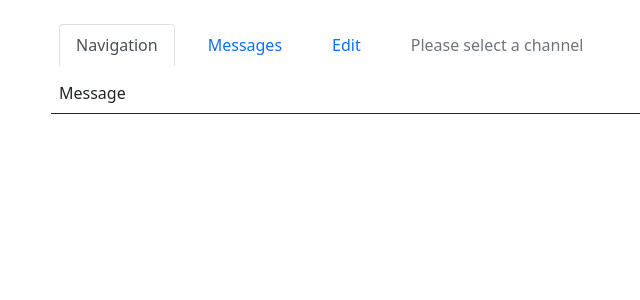
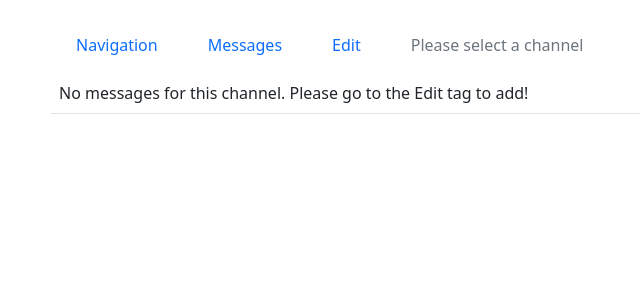
Before and after one commit to KimjManansala/alpha_sense_messaging_board, a React (Create React App) app in the folder client/: page /message_section in a window 1280 px wide. Shown: the top 300 px of the page, without its empty margins (31-671 px from the left). Built offline with nearby package versions, Linux system fonts and the light colour scheme.

Commit message:
updated rendering between pages

```diff
--- a/client/src/NavbarMessagingBoard.jsx
+++ b/client/src/NavbarMessagingBoard.jsx
@@ -22,7 +22,7 @@ function NavbarMessagingBoard() {
                 className="m-2"
                 onClick={() => {handleUpdatePage('channel_section')}}
             >
-                <NavLink active={!currentPage || currentPage === 'channel_section'}>
+                <NavLink active={currentPage === 'channel_section'}>
                     Navigation
                 </NavLink>
             </NavItem>
--- a/client/src/views/MessageBoard/Channel.jsx
+++ b/client/src/views/MessageBoard/Channel.jsx
@@ -3,6 +3,7 @@ import PropTypes from 'prop-types';
 import {useDispatch} from "react-redux";
 import {handleGetChannelsMessage, handleUpdateCurrentPage} from "./action";
 import {useHistory} from "react-router-dom";
+import {actionTypes} from "../../reducers";
 
 Channel.propTypes = {
     channel: PropTypes.shape({
@@ -16,10 +17,12 @@ function Channel({
  }) {
     const dispatch = useDispatch();
     const history = useHistory();
+    const handlePageUpdate = () => {
+        history.push('/message_section');
+        dispatch(handleUpdateCurrentPage('message_section'));
+    }
     const handleOnClick = () => {
-        dispatch(handleGetChannelsMessage(channel))
-        dispatch(handleUpdateCurrentPage('message_section'))
-        history.push('/message_section')
+        dispatch(handleGetChannelsMessage(channel, handlePageUpdate))
     }
     return (
         <tr
--- a/client/src/views/MessageBoard/Edit.jsx
+++ b/client/src/views/MessageBoard/Edit.jsx
@@ -1,6 +1,6 @@
 import React, {useEffect, useState} from 'react';
 import PropTypes from 'prop-types';
-import {Button, Card, CardBody, FormGroup, Input} from "reactstrap";
+import {Button, Card, CardBody, CardHeader, CardTitle, FormGroup, Input} from "reactstrap";
 import {useDispatch} from "react-redux";
 import {handleSubmitNewMessage, handleUpdateCurrentPage} from "./action";
 import {useHistory} from "react-router-dom";
@@ -38,9 +38,17 @@ function Edit() {
     return (
         <Card>
             <CardBody>
+                <CardTitle>
+                    Adding message to channel!
+                </CardTitle>
                 <form onSubmit={handleSubmit}>
                     <FormGroup>
-                        <textarea onChange={handleChange} value={newMessage} />
+                        <textarea
+                            onChange={handleChange}
+                            value={newMessage}
+                            cols="50"
+                            rows="6"
+                        />
                     </FormGroup>
                     <Button
                         type="submit"
--- a/client/src/views/MessageBoard/Messages.jsx
+++ b/client/src/views/MessageBoard/Messages.jsx
@@ -6,6 +6,9 @@ import {useSelector} from "react-redux";
 function Messages() {
     const { messages } = useSelector(state => state.messageBoard);
     return (
+        <React.Fragment>
+            {
+                messages.length > 0 ? (
                     <Table>
                         <thead>
                         <tr>
@@ -15,11 +18,24 @@ function Messages() {
                         </tr>
                         </thead>
                         <tbody>
-                {messages.length > 0 && messages.map(message => (
-                    <Message message={message} key={message.id} />
+                        {messages.map(message => (
+                            <Message message={message} key={message.id}/>
                         ))}
                         </tbody>
                     </Table>
+                ) : (
+                    <Table>
+                        <thead>
+                        <tr>
+                            <td>
+                                No messages for this channel. Please go to the Edit tag to add!
+                            </td>
+                        </tr>
+                        </thead>
+                    </Table>
+                )
+            }
+        </React.Fragment>
     );
 }
 
--- a/client/src/views/MessageBoard/action.js
+++ b/client/src/views/MessageBoard/action.js
@@ -20,7 +20,7 @@ export const handleGetChannels = () => {
 
 
 
-export const handleGetChannelsMessage = (channel) => {
+export const handleGetChannelsMessage = (channel, callback) => {
     return async (dispatch) => {
         try {
 
@@ -33,6 +33,7 @@ export const handleGetChannelsMessage = (channel) => {
                 type: actionTypes.UPDATE_SELECTED_CHANNEL,
                 payload: channel,
             })
+            callback()
         } catch (error) {
             console.log(error)
             alert("sorry something went wrong")
```
Lines whose indentation alone changed are shown as unchanged.
